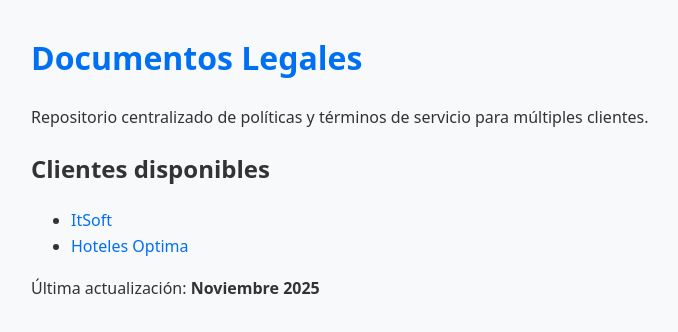
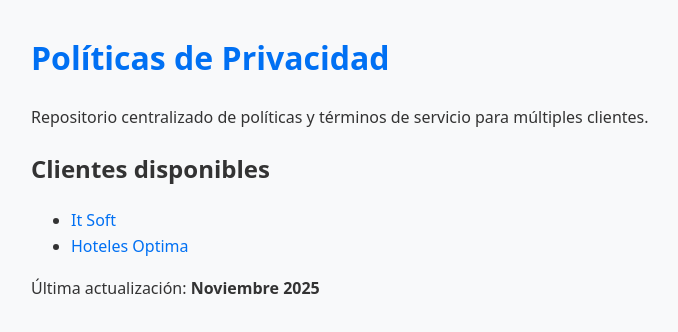
Before and after one commit to albertolop85/politicas-de-privacidad, a plain HTML site: page index.html in a window 1280 px wide. Shown: the whole page, without its empty margins (1-679 px from the left). Drawn offline with Linux system fonts and the light colour scheme.

Commit message:
Se modificó index.html

```diff
--- a/index.html
+++ b/index.html
@@ -7,12 +7,12 @@
   <link rel="stylesheet" href="shared/base-style.css">
 </head>
 <body>
-  <h1>Documentos Legales</h1>
+  <h1>Políticas de Privacidad</h1>
   <p>Repositorio centralizado de políticas y términos de servicio para múltiples clientes.</p>
 
   <h2>Clientes disponibles</h2>
   <ul>
-    <li><a href="clientes/it-soft/index.html">ItSoft</a></li>
+    <li><a href="clientes/it-soft/index.html">It Soft</a></li>
     <li><a href="clientes/hoteles-optima/index.html">Hoteles Optima</a></li>
   </ul>
 
```
